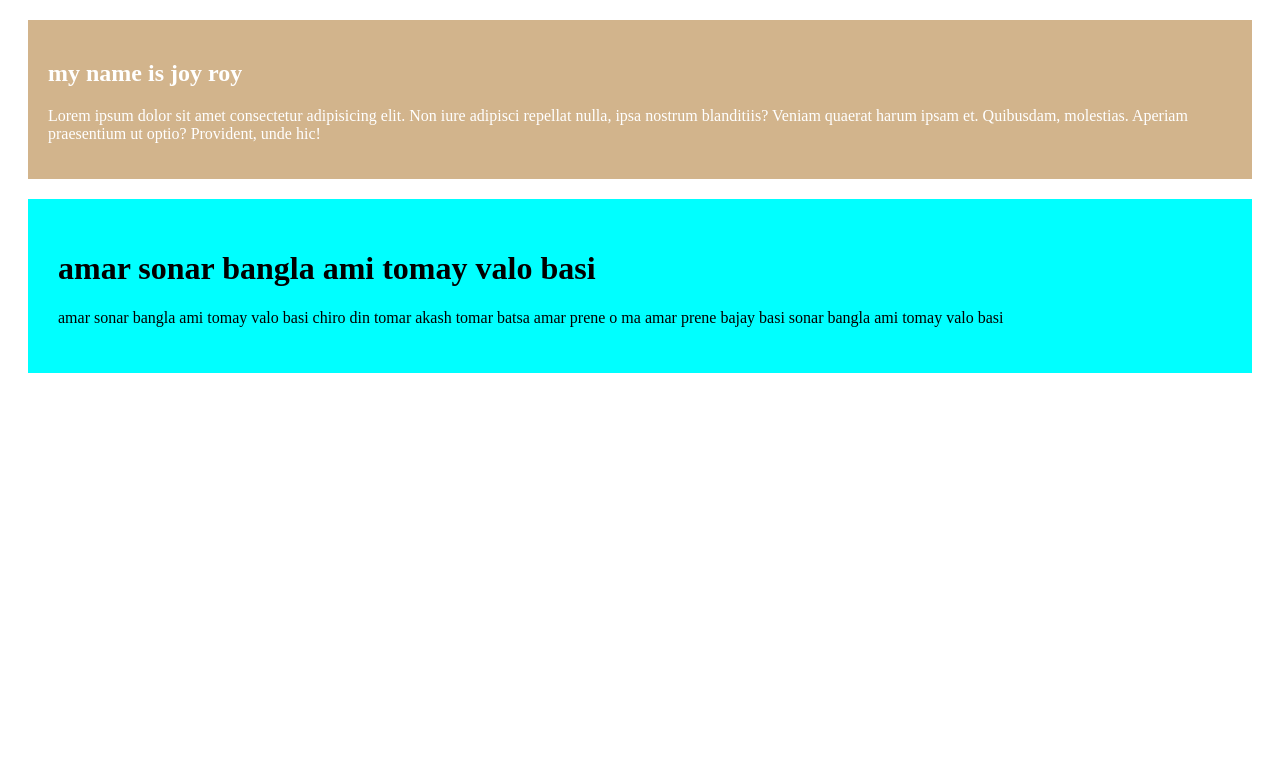
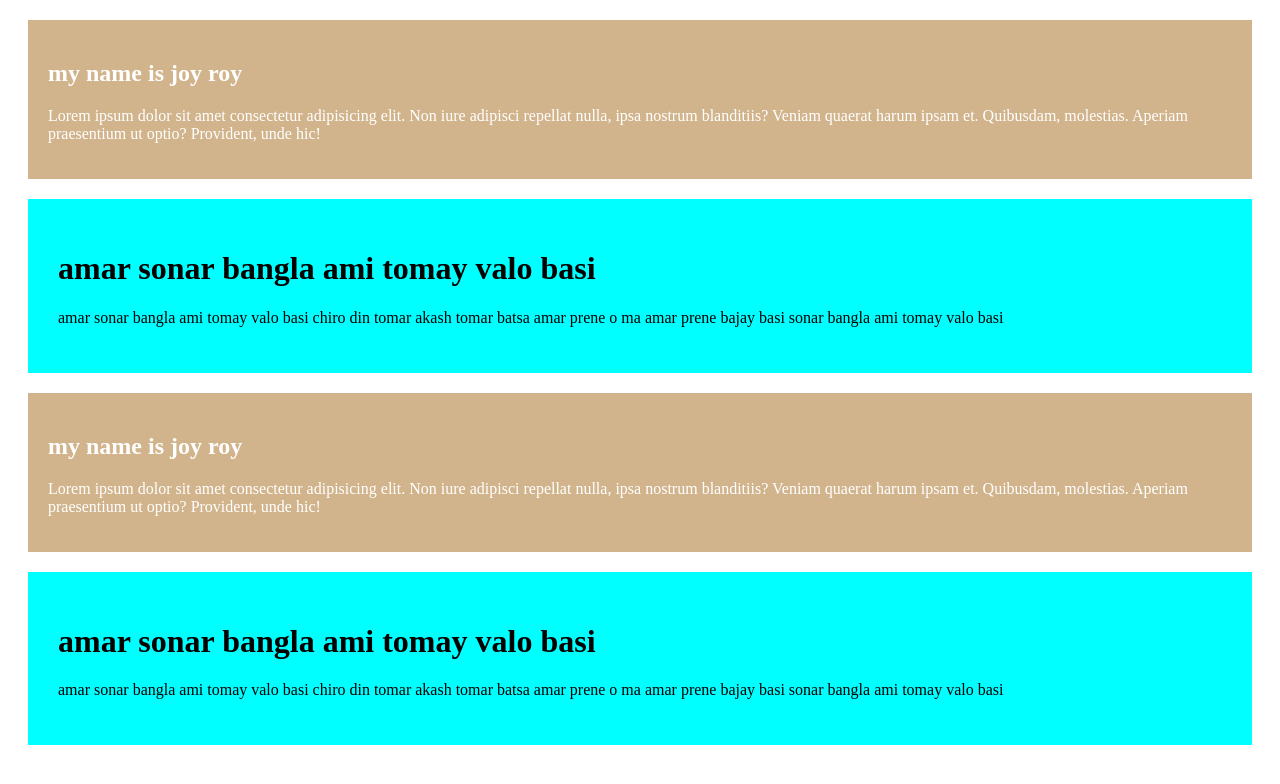
Before and after one commit to official-joyroy/html-projet, a plain HTML site: page index.html in a window 1280 px wide. Drawn offline with Linux system fonts and the light colour scheme.

Commit message:
first commit

```diff
--- a/index.html
+++ b/index.html
@@ -15,5 +15,13 @@
         <h1>amar sonar bangla ami tomay valo basi</h1>
         <p>amar sonar bangla ami tomay valo basi chiro din tomar akash tomar batsa amar prene o ma amar prene bajay basi sonar bangla ami tomay valo basi</p>
     </div>
+    <div class="div">
+      <h2>my name is joy roy</h2>
+      <p>Lorem ipsum dolor sit amet consectetur adipisicing elit. Non iure adipisci repellat nulla, ipsa nostrum blanditiis? Veniam quaerat harum ipsam et. Quibusdam, molestias. Aperiam praesentium ut optio? Provident, unde hic!</p>
+    </div>
+    <div class="div2">
+        <h1>amar sonar bangla ami tomay valo basi</h1>
+        <p>amar sonar bangla ami tomay valo basi chiro din tomar akash tomar batsa amar prene o ma amar prene bajay basi sonar bangla ami tomay valo basi</p>
+    </div>
 </body>
 </html>
```
